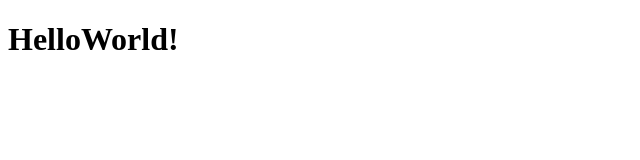
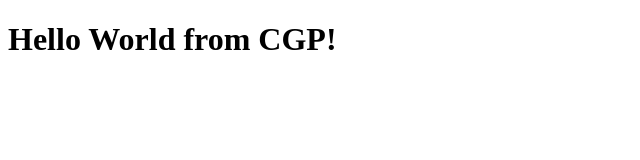
Before and after one commit to cgp-internal/Ori-Brook_1722785820.9053712, a plain HTML site: page index.html in a window 1280 px wide. Shown: the whole page, without its empty margins (0-640 px from the left). Drawn offline with Linux system fonts and the light colour scheme.

Commit message:
Update index.html

```diff
--- a/index.html
+++ b/index.html
@@ -6,6 +6,6 @@
     <title>HelloWorld!</title>
 </head>
 <body>
-    <h1>HelloWorld!</h1>
+    <h1>Hello World from CGP!</h1>
 </body>
 </html>
```
